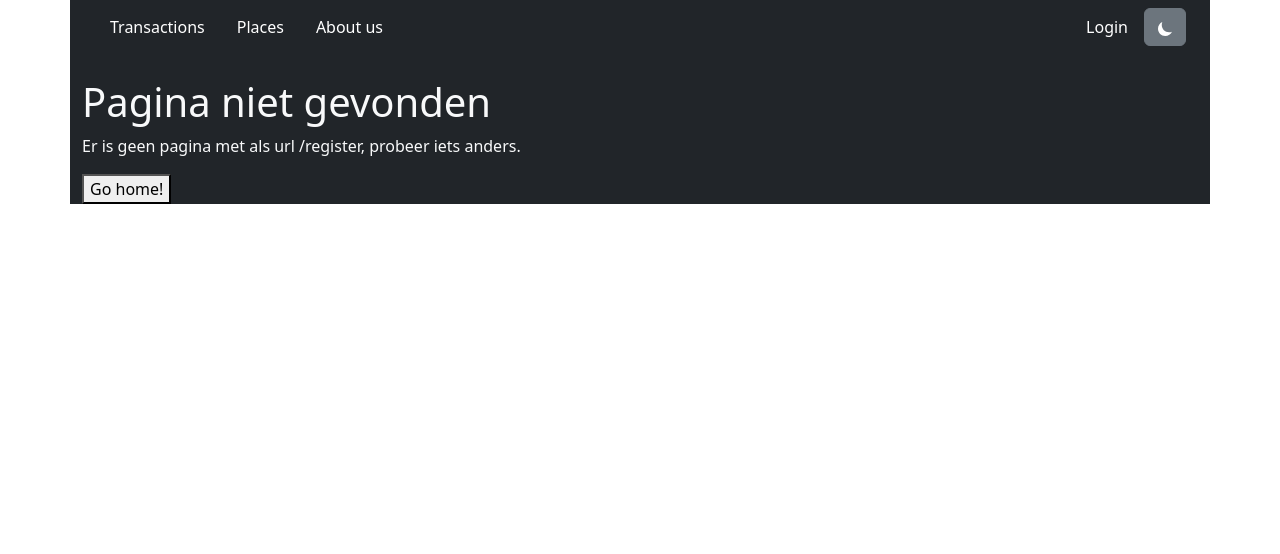
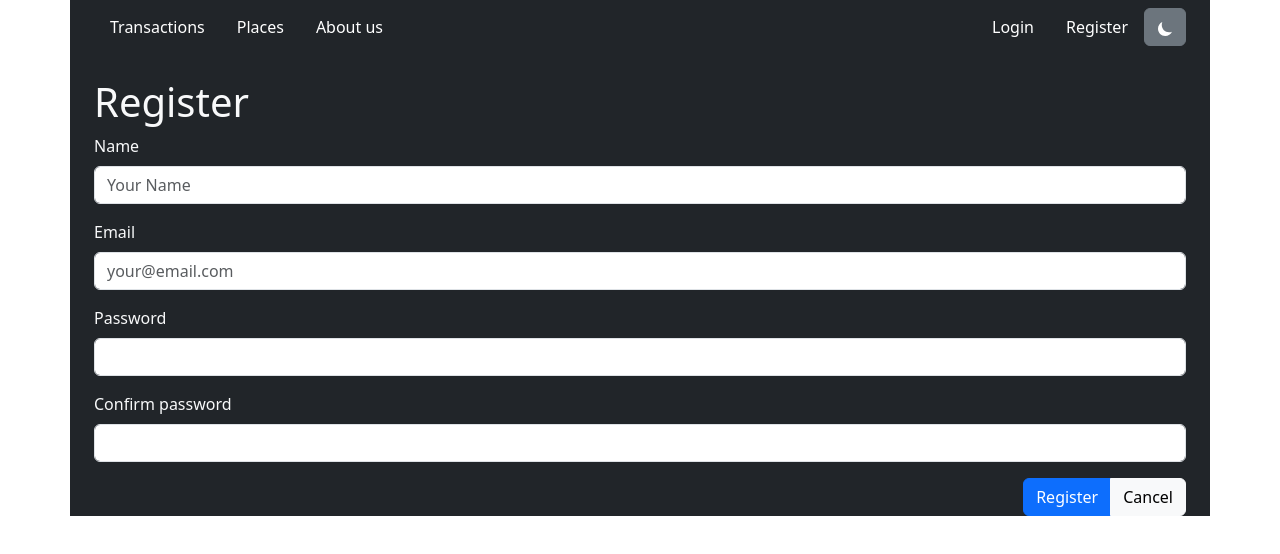
Before and after one commit to ksa607/frontend-budget-2425, a React (Vite) app: page /register in a window 1280 px wide. Shown: the top 554 px of the page. Built offline with nearby package versions, Linux system fonts and the light colour scheme; no server answers.

Commit message:
Register and remove userId from Add transaction

```diff
--- a/src/components/Navbar.jsx
+++ b/src/components/Navbar.jsx
@@ -28,21 +28,23 @@ export default function Navbar() {
         </div>
         <div className='flex-grow-1'></div>
         {
-          // 👇 2
           isAuthed ? (
-            // 👇 3
             <div className='nav-item my-2 mx-sm-3 my-sm-0'>
               <Link className='nav-link' to='/logout'>
                 Logout
               </Link>
             </div>
           ) : (
-            // 👇 4
-            <div className='nav-item my-2 mx-sm-3 my-sm-0'>
-              <Link className='nav-link' to='/login'>
-                Login
-              </Link>
-            </div>
+            <>
+              <div className='nav-item my-2 mx-sm-3 my-sm-0'>
+                <Link className='nav-link' to='/login'>
+                  Login
+                </Link>
+              </div>
+              <div className="nav-item my-2 mx-sm-3 my-sm-0">
+                <Link className="nav-link" to="/register" data-cy='logout_btn'>Register</Link>
+              </div>
+            </>
           )
         }
         <button
--- a/src/components/transactions/TransactionForm.jsx
+++ b/src/components/transactions/TransactionForm.jsx
@@ -33,10 +33,6 @@ const toDateInputString = (date) => {
 };
 
 const validationRules = {
-  userId: {
-    required: 'User is required',
-    min: { value: 1, message: 'min 1' },
-  },
   date: {
     required: 'Date is required',
     valueAsDate: true,
@@ -63,7 +59,6 @@ export default function TransactionForm({ places = [], transaction = EMPTY_TRANS
       date: toDateInputString(transaction?.date),
       placeId: transaction?.place.id,
       amount: transaction?.amount,
-      userId: transaction?.user.id,
     },
   });
 
@@ -86,13 +81,6 @@ export default function TransactionForm({ places = [], transaction = EMPTY_TRANS
   return (
     <FormProvider {...methods}>
       <form onSubmit={handleSubmit(onSubmit)} className='mb-5'>
-        <LabelInput
-          label='User Id'
-          name='userId'
-          type='number'
-          validationRules={validationRules.userId}
-          data-cy='user_input'
-        />
         <LabelInput
           label='Date'
           name='date'
--- a/src/contexts/Auth.context.jsx
+++ b/src/contexts/Auth.context.jsx
@@ -24,6 +24,20 @@ export const AuthProvider = ({ children }) => {
     trigger: doLogin,
   } = useSWRMutation('sessions', api.post);
 
+  const {
+    isMutating: registerLoading,
+    error: registerError,
+    trigger: doRegister,
+  } = useSWRMutation('users', api.post);
+
+  const setSession = useCallback(
+    (token) => {
+      setToken(token);
+      localStorage.setItem(JWT_TOKEN_KEY, token);
+    },
+    [],
+  );
+
   const login = useCallback(
     async (email, password) => {
       try {
@@ -33,7 +47,7 @@ export const AuthProvider = ({ children }) => {
           password,
         });
 
-        setToken(token);
+        setSession(token);
 
         localStorage.setItem(JWT_TOKEN_KEY, token);
 
@@ -44,7 +58,21 @@ export const AuthProvider = ({ children }) => {
         return false;
       }
     },
-    [doLogin],
+    [doLogin, setSession],
+  );
+
+  const register = useCallback(
+    async (data) => {
+      try {
+        const { token } = await doRegister(data);
+        setSession(token);
+        return true;
+      } catch (error) {
+        console.error(error);
+        return false;
+      }
+    },
+    [doRegister, setSession],
   );
 
   const logout = useCallback(() => {
@@ -56,14 +84,16 @@ export const AuthProvider = ({ children }) => {
   const value = useMemo(
     () => ({
       user,
-      error: loginError || userError,
-      loading: loginLoading || userLoading,
+      error: loginError || userError || registerError,
+      loading: loginLoading || userLoading || registerLoading,
       isAuthed: Boolean(token),
       ready: !userLoading,
       login,
       logout,
+      register,
     }),
-    [token, user, loginError, loginLoading, userError, userLoading, login, logout],
+    [token, user, loginError, loginLoading, userError, userLoading, registerError,
+      registerLoading, login, logout, register],
   );
 
   return <AuthContext.Provider value={value}>{children}</AuthContext.Provider>;
--- a/src/main.jsx
+++ b/src/main.jsx
@@ -15,6 +15,7 @@ import { AuthProvider } from './contexts/Auth.context';
 import Login from './pages/Login.jsx';
 import PrivateRoute from './components/PrivateRoute.jsx';
 import Logout from './pages/Logout.jsx';
+import Register from './pages/Register.jsx';
 
 const router = createBrowserRouter([
   {
@@ -86,6 +87,10 @@ const router = createBrowserRouter([
         path: '/logout',
         element: <Logout />,
       },
+      {
+        path: '/register',
+        element: <Register />,
+      },
       { path: '*', element: <NotFound /> },
     ],
   },
--- /dev/null
+++ b/src/pages/Register.jsx
@@ -0,0 +1,127 @@
+import {
+  useCallback, useMemo,
+} from 'react';
+import { useNavigate } from 'react-router-dom';
+import {
+  FormProvider, useForm,
+} from 'react-hook-form';
+import LabelInput from '../components/LabelInput';
+import { useAuth } from '../contexts/auth';
+import Error from '../components/Error';
+import { useThemeColors } from '../contexts/theme';
+
+export default function Register() {
+  const {
+    theme, oppositeTheme,
+  } = useThemeColors();
+  const {
+    error, loading, register,
+  } = useAuth();
+
+  const navigate = useNavigate();
+
+  const methods = useForm();
+  const {
+    getValues, handleSubmit, reset,
+  } = methods;
+
+  const handleCancel = useCallback(() => {
+    reset();
+  }, [reset]);
+
+  const handleRegister = useCallback(
+    async ({
+      name, email, password,
+    }) => {
+      const loggedIn = await register({
+        name, email, password,
+      });
+
+      if (loggedIn) {
+        navigate({
+          pathname: '/',
+          replace: true,
+        });
+      }
+    },
+    [register, navigate],
+  );
+
+  const validationRules = useMemo(() => ({
+    name: { required: 'Name is required' },
+    email: { required: 'Email is required' },
+    password: { required: 'Password is required' },
+    confirmPassword: {
+      required: 'Password confirmation is required',
+      validate: (value) => {
+        const password = getValues('password');
+        return password === value || 'Passwords do not match';
+      },
+    },
+  }), [getValues]);
+
+  return (
+    <FormProvider {...methods}>
+      <div className={`container bg-${theme} text-${oppositeTheme}`}>
+        <form
+          className='d-flex flex-column'
+          onSubmit={handleSubmit(handleRegister)}
+        >
+          <h1>Register</h1>
+
+          <Error error={error} />
+
+          <LabelInput
+            label='Name'
+            type='text'
+            name='name'
+            placeholder='Your Name'
+            validationRules={validationRules.name}
+          />
+
+          <LabelInput
+            label='Email'
+            type='text'
+            name='email'
+            placeholder='your@email.com'
+            validationRules={validationRules.email}
+          />
+
+          <LabelInput
+            label='Password'
+            type='password'
+            name='password'
+            validationRules={validationRules.password}
+          />
+
+          <LabelInput
+            label='Confirm password'
+            type='password'
+            name='confirmPassword'
+            validationRules={validationRules.confirmPassword}
+          />
+
+          <div className='clearfix'>
+            <div className='btn-group float-end'>
+              <button
+                type='submit'
+                className='btn btn-primary'
+                disabled={loading}
+              >
+                Register
+              </button>
+
+              <button
+                type='button'
+                className='btn btn-light'
+                onClick={handleCancel}
+              >
+                Cancel
+              </button>
+            </div>
+          </div>
+        </form>
+      </div>
+    </FormProvider>
+  );
+}
```
